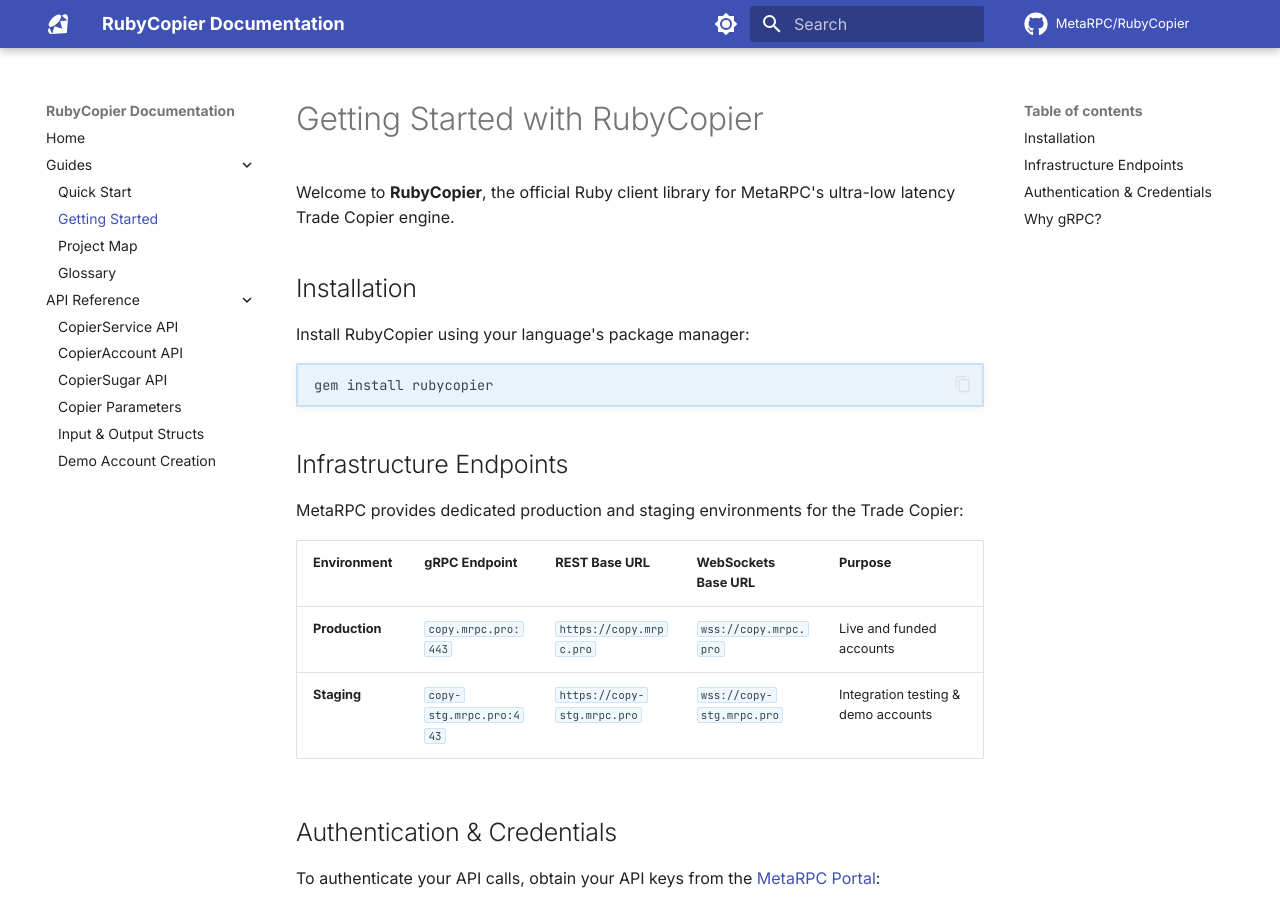
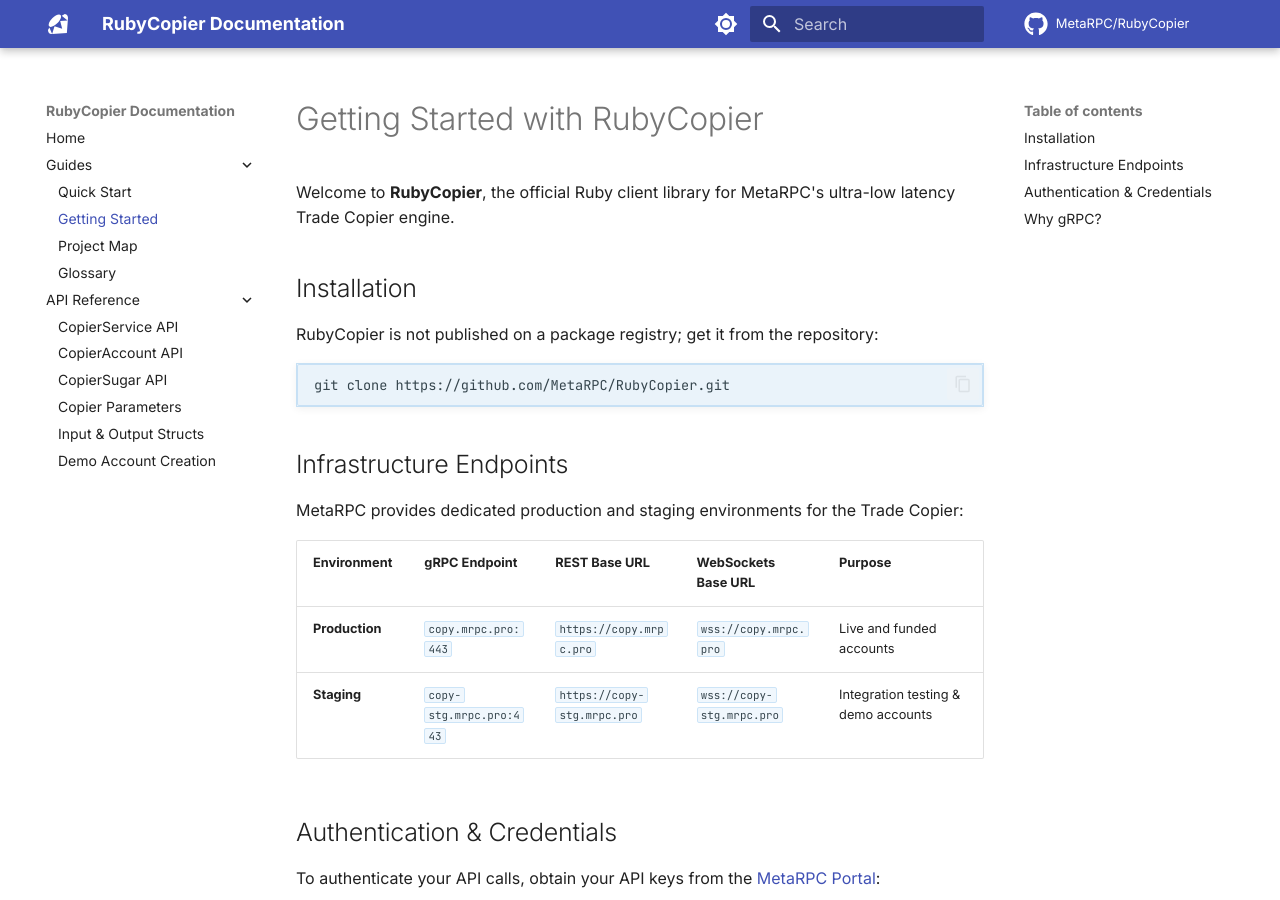
Before and after one commit to MetaRPC/RubyCopier, an MkDocs documentation site: the page built from docs/All_Guides/GETTING_STARTED.md, in a window 1280 px wide and 900 px high. Built offline with MkDocs 1.6.1 and Material for MkDocs 9.7.7, drawn with Linux system fonts in a browser that asks for light colours; comment, search, counter and statistics services are not loaded.

Commit message:
docs: the install commands are the ones that work
The package is not on a package registry (vcpkg, crates.io, rubygems, NuGet, Maven Central, npm or PyPI as the case may be),
so the guide shows how it is installed from this repository. Same commands as the hub at https://mrpc.pro/sandbox-apis.

Co-Authored-By: Claude Sonnet 5.5 <noreply@anthropic.com>

````diff
--- a/docs/All_Guides/GETTING_STARTED.md
+++ b/docs/All_Guides/GETTING_STARTED.md
@@ -4,10 +4,10 @@ Welcome to **RubyCopier**, the official Ruby client library for MetaRPC's ultra-
 
 ## Installation
 
-Install RubyCopier using your language's package manager:
+RubyCopier is not published on a package registry; get it from the repository:
 
 ```bash
-gem install rubycopier
+git clone https://github.com/MetaRPC/RubyCopier.git
 ```
 
 ## Infrastructure Endpoints
````
Also changed, not shown: README.md (+1 -1 lines).
